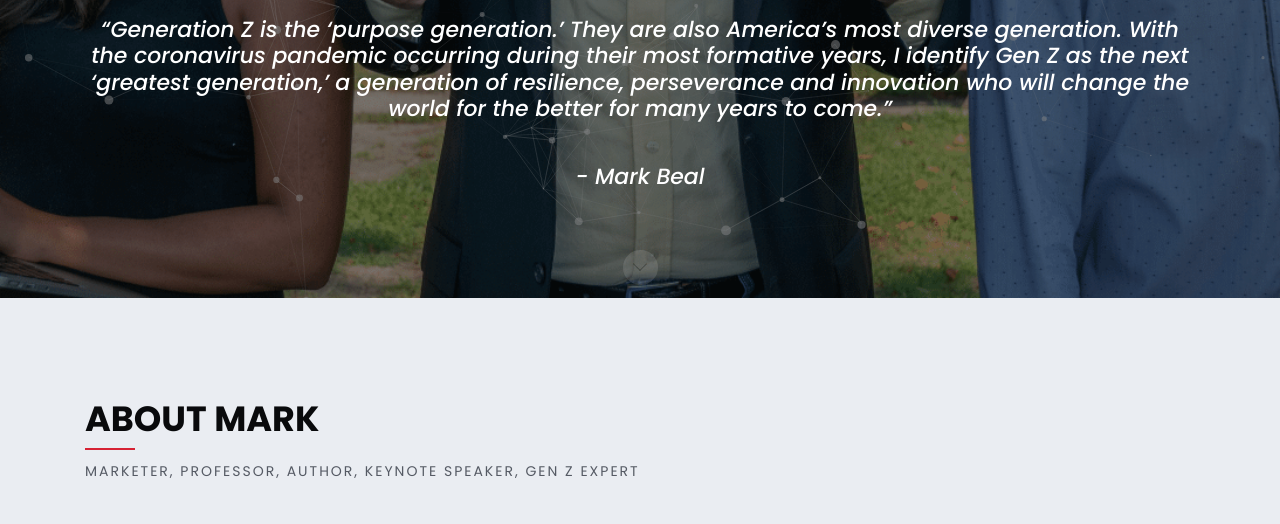
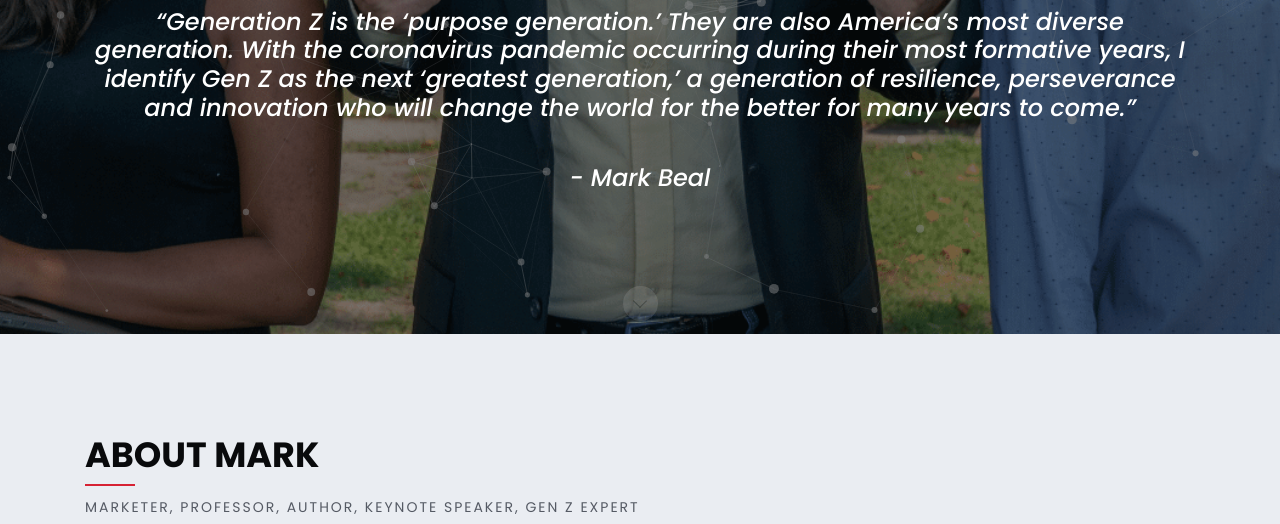
Before and after one commit to Frame-Sites/mark-beal-html, a website: page index.html in a window 1280 px wide. Shown: the part 638-1162 px from the top of the page. Drawn offline with Linux system fonts and the light colour scheme.

Commit message:
EDIT: Apply h6 to quote

```diff
--- a/index.html
+++ b/index.html
@@ -80,8 +80,13 @@
               <a href="https://twitter.com/markbealpr" target="_blank"><i class="fab fa-twitter"></i></a>
               <a href="https://www.linkedin.com/in/mark-beal-a24338a/" target="_blank"><i class="fab fa-linkedin-in"></i></a>
             </div>
-            <h5>“Generation Z is the ‘purpose generation.’ They are also America’s most diverse generation. With the coronavirus pandemic occurring during their most formative years, I identify Gen Z as the next ‘greatest generation,’ a generation of resilience, perseverance and innovation who will change the world for the better for many years to come.”</h5>
-            <h5>- Mark Beal</h5>
+            <br />
+            <h6>
+              <i>“Generation Z is the ‘purpose generation.’ They are also America’s most diverse generation. With the coronavirus pandemic occurring during their most formative years, I identify Gen Z as the next ‘greatest generation,’ a generation of resilience, perseverance and innovation who will change the world for the better for many years to come.”</i>
+            </h6>
+            <h6>
+              <i>- Mark Beal</i>
+            </h6>
           </div>
         </div>
       </div>
```
